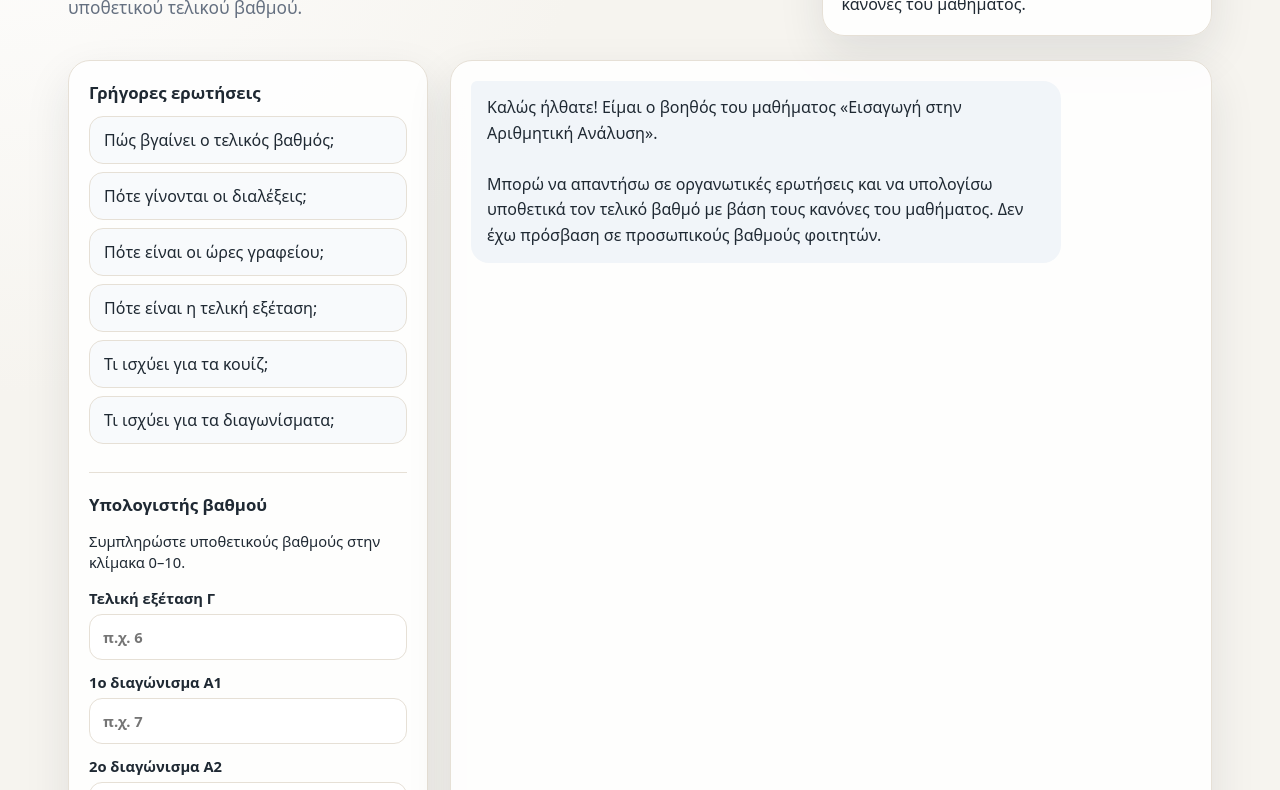
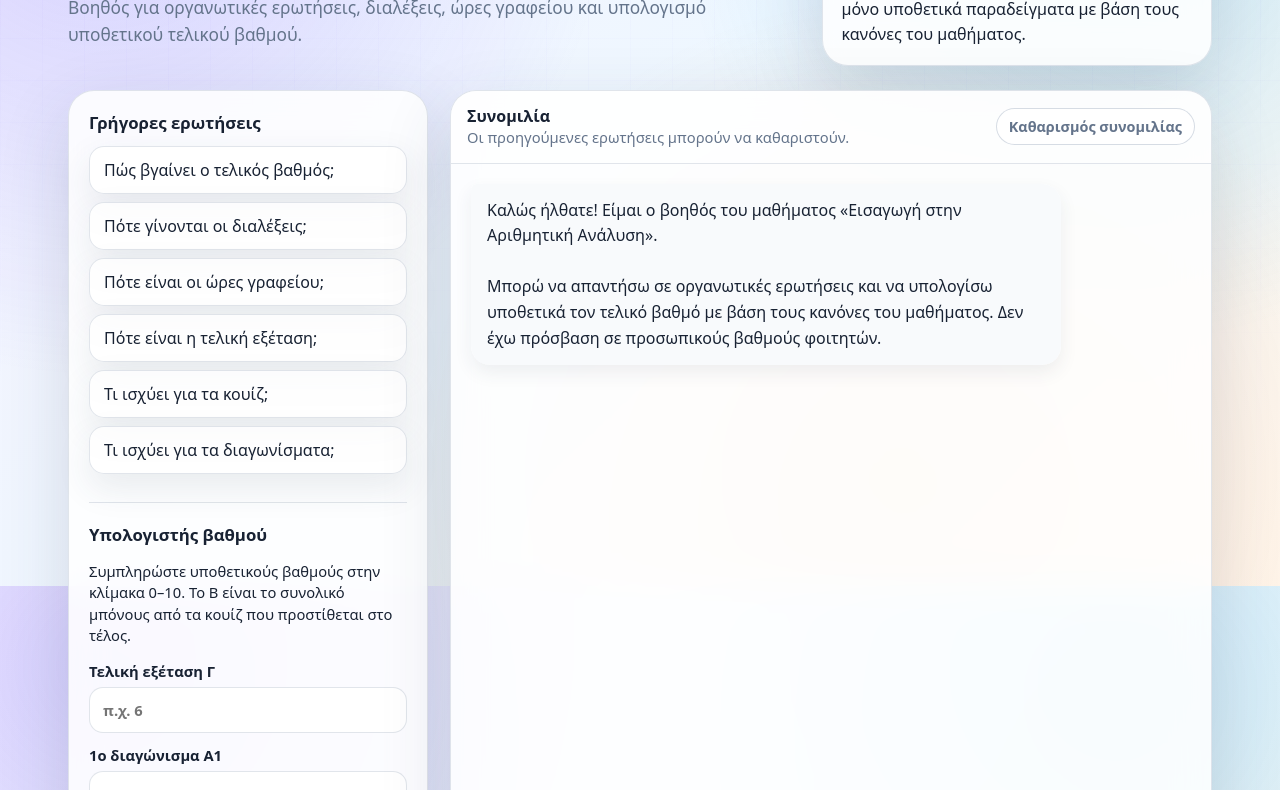
Before and after one commit to fotkara/MAY341-course-admin-chatbot, a plain HTML site: page index.html in a window 1280 px wide. Shown: the part 214-1004 px from the top of the page. Drawn offline with nearby package versions, Linux system fonts and the light colour scheme.

Commit message:
Add files via upload

```diff
--- a/index.html
+++ b/index.html
@@ -45,7 +45,7 @@
 
         <h2>Υπολογιστής βαθμού</h2>
         <p class="small">
-          Συμπληρώστε υποθετικούς βαθμούς στην κλίμακα 0–10.
+          Συμπληρώστε υποθετικούς βαθμούς στην κλίμακα 0–10. Το B είναι το συνολικό μπόνους από τα κουίζ που προστίθεται στο τέλος.
         </p>
 
         <label>Τελική εξέταση Γ
@@ -60,11 +60,12 @@
           <input id="a2" type="number" min="0" max="10" step="0.01" placeholder="π.χ. 8" />
         </label>
 
-        <label>Βαθμός κουίζ B
-          <input id="b" type="number" min="0" max="10" step="0.01" placeholder="π.χ. 6" />
+        <label>Συνολικό μπόνους κουίζ B
+          <input id="b" type="number" min="0" max="10" step="0.01" placeholder="π.χ. 0.5" />
         </label>
 
         <button id="calcBtn" class="primary">Υπολογισμός</button>
+        <button id="clearCalcBtn" class="secondary" type="button">Καθαρισμός πεδίων</button>
         <div id="calcResult" class="calc-result"></div>
 
         <p class="small muted">
@@ -74,6 +75,15 @@
       </aside>
 
       <section class="chat-card">
+        <div class="chat-topbar">
+          <div>
+            <div class="chat-title">Συνομιλία</div>
+            <div class="small muted">Οι προηγούμενες ερωτήσεις μπορούν να καθαριστούν.</div>
+          </div>
+          <div class="chat-actions">
+            <button id="clearChatBtn" class="clear-chat" type="button">Καθαρισμός συνομιλίας</button>
+          </div>
+        </div>
         <div id="chat" class="chat" aria-live="polite"></div>
         <form id="chatForm" class="composer">
           <input id="userInput" autocomplete="off" placeholder="Γράψτε την ερώτησή σας..." />
--- a/style.css
+++ b/style.css
@@ -1,14 +1,19 @@
 :root {
-  --bg: #f6f4ef;
-  --card: #ffffff;
-  --text: #1f2933;
-  --muted: #657080;
-  --line: #e6e0d6;
-  --accent: #6b4eff;
-  --accent-dark: #5538ee;
-  --assistant: #f1f5f9;
-  --user: #efeafe;
-  --shadow: 0 18px 45px rgba(31, 41, 51, 0.10);
+  --bg-1: #f7f3ff;
+  --bg-2: #eef7ff;
+  --bg-3: #fff7ed;
+  --card: rgba(255, 255, 255, 0.86);
+  --card-strong: rgba(255, 255, 255, 0.94);
+  --text: #182233;
+  --muted: #64748b;
+  --line: rgba(148, 163, 184, 0.28);
+  --accent: #6d5dfc;
+  --accent-dark: #5546e8;
+  --accent-soft: #eeeaff;
+  --assistant: rgba(248, 250, 252, 0.96);
+  --user: #ebe7ff;
+  --shadow: 0 24px 70px rgba(51, 65, 85, 0.16);
+  --shadow-soft: 0 14px 35px rgba(51, 65, 85, 0.10);
 }
 
 * {
@@ -19,13 +24,33 @@ body {
   margin: 0;
   font-family: system-ui, -apple-system, BlinkMacSystemFont, "Segoe UI", sans-serif;
   color: var(--text);
-  background: radial-gradient(circle at top left, #ffffff 0, var(--bg) 38rem);
+  min-height: 100vh;
+  background:
+    radial-gradient(circle at 8% 10%, rgba(109, 93, 252, 0.24), transparent 32rem),
+    radial-gradient(circle at 88% 14%, rgba(14, 165, 233, 0.18), transparent 28rem),
+    radial-gradient(circle at 70% 86%, rgba(251, 146, 60, 0.18), transparent 30rem),
+    linear-gradient(135deg, var(--bg-1), var(--bg-2) 48%, var(--bg-3));
+  background-attachment: fixed;
+}
+
+body::before {
+  content: "";
+  position: fixed;
+  inset: 0;
+  pointer-events: none;
+  opacity: 0.34;
+  background-image:
+    linear-gradient(rgba(109, 93, 252, 0.09) 1px, transparent 1px),
+    linear-gradient(90deg, rgba(109, 93, 252, 0.09) 1px, transparent 1px);
+  background-size: 42px 42px;
+  mask-image: linear-gradient(to bottom, black, transparent 82%);
 }
 
 .page {
   max-width: 1180px;
   margin: 0 auto;
-  padding: 32px 18px;
+  padding: 34px 18px;
+  position: relative;
 }
 
 .hero {
@@ -37,35 +62,50 @@ body {
 }
 
 .eyebrow {
+  display: inline-flex;
+  gap: 8px;
+  align-items: center;
   color: var(--accent);
-  font-weight: 700;
-  letter-spacing: .06em;
+  font-weight: 800;
+  letter-spacing: .07em;
   text-transform: uppercase;
-  margin: 0 0 8px;
+  margin: 0 0 10px;
+  background: rgba(255,255,255,0.72);
+  border: 1px solid var(--line);
+  border-radius: 999px;
+  padding: 8px 12px;
+  backdrop-filter: blur(14px);
+}
+
+.eyebrow::before {
+  content: "✦";
 }
 
 h1 {
   margin: 0;
-  font-size: clamp(2rem, 4vw, 3.3rem);
-  line-height: 1.05;
+  font-size: clamp(2rem, 4vw, 3.35rem);
+  line-height: 1.04;
+  letter-spacing: -0.045em;
 }
 
 .subtitle {
   font-size: 1.08rem;
   color: var(--muted);
   max-width: 760px;
+  line-height: 1.6;
 }
 
 .notice, .panel, .chat-card {
-  background: rgba(255, 255, 255, 0.88);
+  background: var(--card);
   border: 1px solid var(--line);
-  border-radius: 22px;
+  border-radius: 26px;
   box-shadow: var(--shadow);
+  backdrop-filter: blur(18px);
 }
 
 .notice {
   padding: 18px;
-  line-height: 1.55;
+  line-height: 1.58;
 }
 
 .layout {
@@ -83,36 +123,56 @@ h1 {
   font-size: 1.05rem;
 }
 
-.quick, .primary, .composer button {
+.quick, .primary, .composer button, .secondary {
   width: 100%;
   border: 0;
-  border-radius: 14px;
+  border-radius: 15px;
   padding: 12px 14px;
   font: inherit;
   cursor: pointer;
-  transition: transform .08s ease, background .18s ease;
+  transition: transform .08s ease, background .18s ease, border-color .18s ease, box-shadow .18s ease;
 }
 
 .quick {
   text-align: left;
-  background: #f8fafc;
+  background: rgba(255, 255, 255, 0.76);
   border: 1px solid var(--line);
   margin-bottom: 8px;
   color: var(--text);
+  box-shadow: var(--shadow-soft);
 }
 
-.quick:hover, .primary:hover, .composer button:hover {
+.quick:hover, .primary:hover, .composer button:hover, .secondary:hover {
   transform: translateY(-1px);
 }
 
+.quick:hover {
+  border-color: rgba(109, 93, 252, 0.36);
+  background: var(--accent-soft);
+}
+
 .primary, .composer button {
-  background: var(--accent);
+  background: linear-gradient(135deg, var(--accent), #8b5cf6);
   color: white;
-  font-weight: 700;
+  font-weight: 800;
+  box-shadow: 0 12px 25px rgba(109, 93, 252, 0.24);
 }
 
 .primary:hover, .composer button:hover {
-  background: var(--accent-dark);
+  background: linear-gradient(135deg, var(--accent-dark), #7c3aed);
+}
+
+.secondary {
+  background: rgba(255,255,255,0.76);
+  border: 1px solid var(--line);
+  color: var(--muted);
+  font-weight: 700;
+  margin-top: 8px;
+}
+
+.secondary:hover {
+  color: var(--text);
+  border-color: rgba(109, 93, 252, 0.36);
 }
 
 hr {
@@ -124,7 +184,7 @@ hr {
 label {
   display: block;
   font-size: .92rem;
-  font-weight: 650;
+  font-weight: 700;
   margin: 12px 0;
 }
 
@@ -132,10 +192,16 @@ input {
   width: 100%;
   margin-top: 6px;
   border: 1px solid var(--line);
-  border-radius: 13px;
+  border-radius: 14px;
   padding: 12px 13px;
   font: inherit;
-  background: white;
+  background: rgba(255,255,255,0.92);
+  color: var(--text);
+}
+
+input:focus {
+  outline: 3px solid rgba(109, 93, 252, 0.16);
+  border-color: rgba(109, 93, 252, 0.55);
 }
 
 .small {
@@ -150,8 +216,8 @@ input {
 .calc-result {
   margin-top: 14px;
   padding: 14px;
-  border-radius: 16px;
-  background: #f8fafc;
+  border-radius: 18px;
+  background: rgba(248, 250, 252, 0.90);
   border: 1px solid var(--line);
   line-height: 1.6;
   min-height: 42px;
@@ -164,6 +230,44 @@ input {
   min-height: 680px;
 }
 
+.chat-topbar {
+  display: flex;
+  align-items: center;
+  justify-content: space-between;
+  gap: 14px;
+  padding: 14px 16px;
+  border-bottom: 1px solid var(--line);
+  background: rgba(255,255,255,0.50);
+}
+
+.chat-title {
+  font-weight: 800;
+}
+
+.chat-actions {
+  display: flex;
+  gap: 8px;
+  align-items: center;
+}
+
+.clear-chat {
+  border: 1px solid rgba(148, 163, 184, 0.38);
+  background: rgba(255,255,255,0.78);
+  color: var(--muted);
+  border-radius: 999px;
+  padding: 8px 12px;
+  font: inherit;
+  font-size: .9rem;
+  font-weight: 700;
+  cursor: pointer;
+}
+
+.clear-chat:hover {
+  color: var(--text);
+  border-color: rgba(109, 93, 252, 0.40);
+  background: var(--accent-soft);
+}
+
 .chat {
   padding: 20px;
   overflow-y: auto;
@@ -174,9 +278,10 @@ input {
   max-width: 82%;
   margin: 0 0 14px;
   padding: 14px 16px;
-  border-radius: 18px;
+  border-radius: 19px;
   line-height: 1.6;
   white-space: pre-wrap;
+  box-shadow: 0 8px 18px rgba(51, 65, 85, 0.08);
 }
 
 .message.assistant {
@@ -196,7 +301,7 @@ input {
   gap: 10px;
   padding: 16px;
   border-top: 1px solid var(--line);
-  background: rgba(255,255,255,0.9);
+  background: rgba(255,255,255,0.58);
 }
 
 .composer input {
@@ -221,4 +326,13 @@ input {
   .message {
     max-width: 100%;
   }
+
+  .chat-topbar {
+    align-items: flex-start;
+    flex-direction: column;
+  }
+
+  .clear-chat {
+    width: 100%;
+  }
 }
```
Also changed, not shown: 1 other file.
